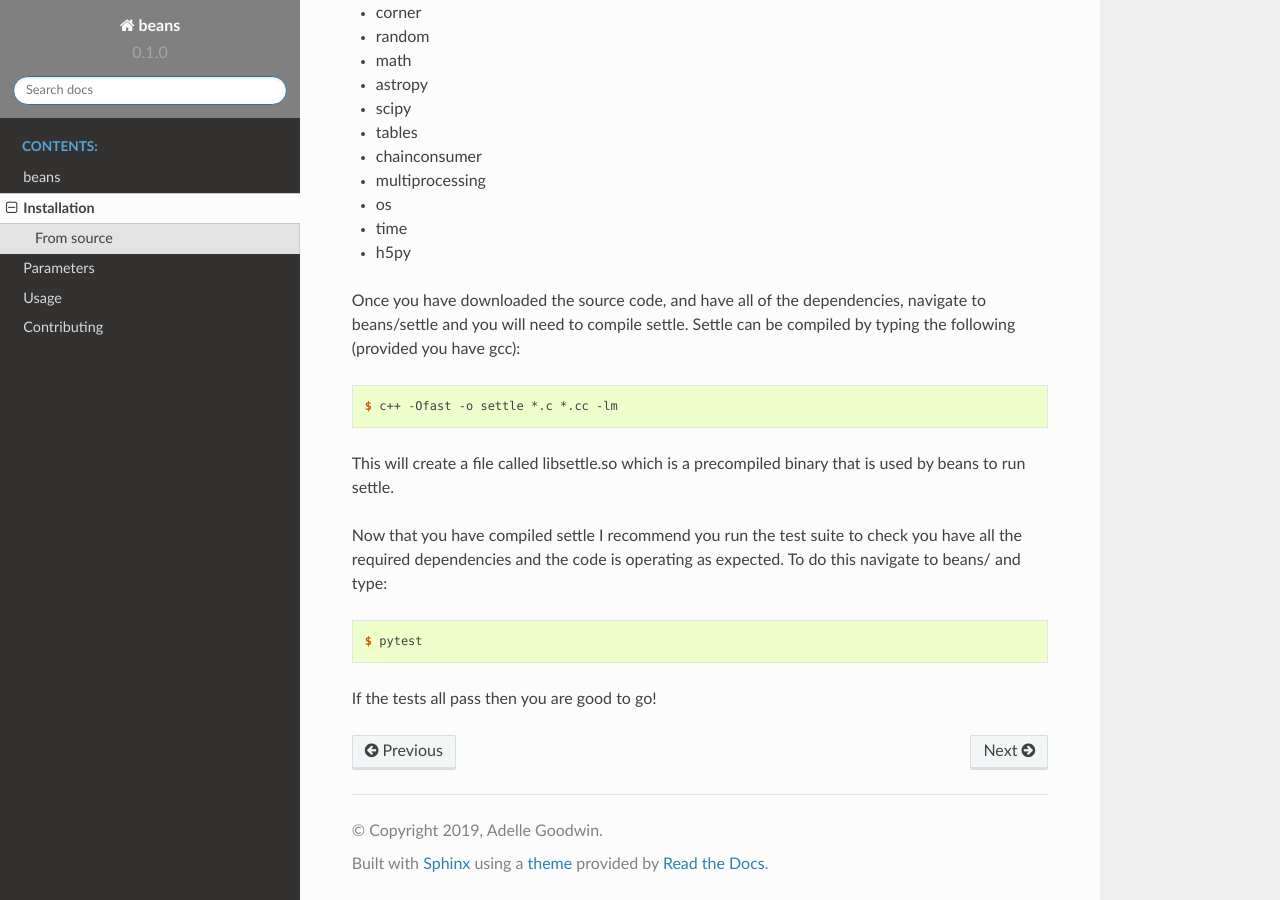
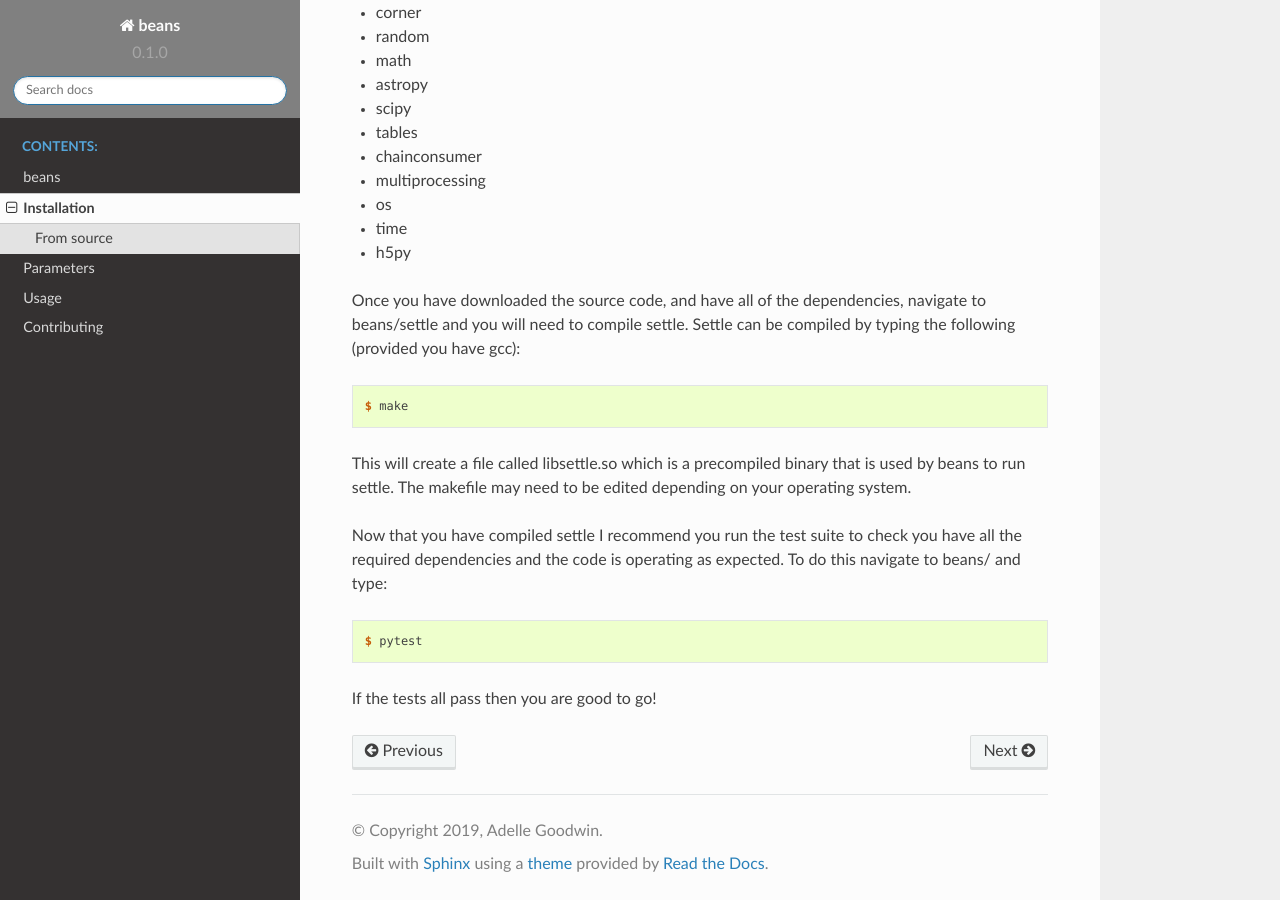
Before and after one commit to adellej/beans, a Sphinx documentation site: the page built from docs/installation.rst, in a window 1280 px wide and 900 px high, scrolled down 636 px. Built offline with Sphinx 7.4.7 and the Read the Docs theme 2.0.0, drawn with Linux system fonts in a browser that asks for light colours; pages that are not in the unit, such as notebooks, are missing from menus.

Commit message:
updated docs

```diff
--- a/docs/installation.rst
+++ b/docs/installation.rst
@@ -53,9 +53,9 @@ Once you have downloaded the source code, and have all of the dependencies, navi
 
 .. code-block:: console
 
-    $ c++ -Ofast -o settle *.c *.cc -lm
+    $ make
 
-This will create a file called libsettle.so which is a precompiled binary that is used by beans to run settle.
+This will create a file called libsettle.so which is a precompiled binary that is used by beans to run settle. The makefile may need to be edited depending on your operating system.
 
 Now that you have compiled settle I recommend you run the test suite to check you have all the required dependencies and the code is operating as expected. To do this navigate to beans/ and type:
 
```
Also changed, not shown: 2 other files.
